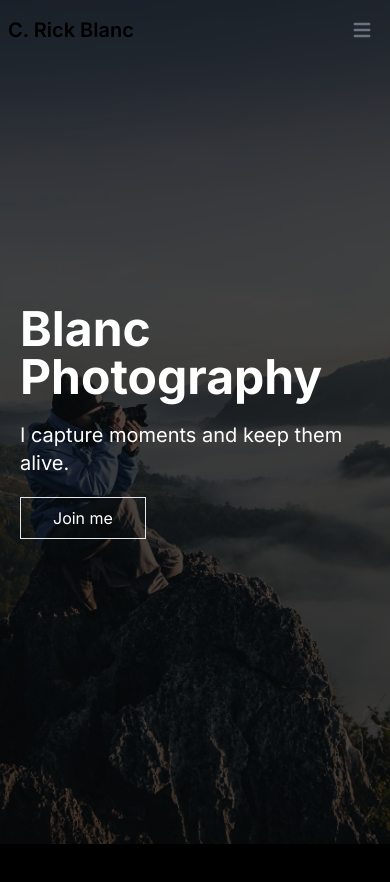
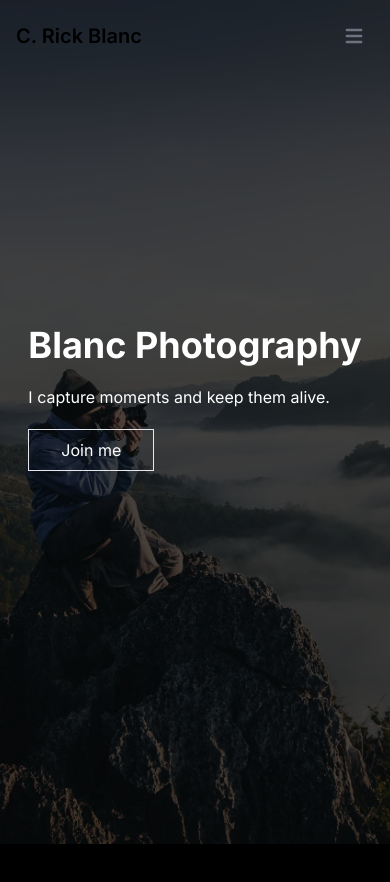
Before and after one commit to onurcagan/photographer-site, a Next.js app: page / in a window 390 px wide. Shown: the top 882 px of the page. Built offline with nearby package versions, Linux system fonts and the light colour scheme.

Commit message:
mobile navbar menu now has a close button and navbar buttons close the navbar menu as expected

```diff
--- a/src/components/Hero.tsx
+++ b/src/components/Hero.tsx
@@ -4,9 +4,9 @@ function Hero({ heading, message }: { heading: string; message: string }) {
   return (
     <div className="flex items-center justify-center h-screen mb-12 bg-fixed bg-center bg-cover custom-img">
       <div className="absolute top-0 bottom-0 left-0 right-0 bg-black/70 z-[2]" />
-      <div className="p-5 text-white z-[2]">
-        <h2 className="text-5xl font-bold">{heading}</h2>
-        <p className="py-5 text-xl">{message}</p>
+      <div className="p-5 text-white z-[2] -mt-12">
+        <h2 className="text-4xl font-bold sm:text-5xl">{heading}</h2>
+        <p className="py-5 sm:text-xl">{message}</p>
         <button className="px-8 py-2 border">Join me</button>
       </div>
     </div>
--- a/src/components/Navbar.tsx
+++ b/src/components/Navbar.tsx
@@ -1,10 +1,12 @@
 import Link from 'next/link'
 import { useState } from 'react'
+import { AiOutlineClose } from 'react-icons/ai'
 
 export const Navbar = () => {
   const [nav, setNav] = useState(false)
   return (
-    <nav className="fixed left-0 top-0 w-full z-10 ease-in duration-300 border-gray-200 px-2 sm:px-4 py-2.5">
+    <nav className="fixed top-0 left-0 z-10 w-full px-4 py-4 duration-300 ease-in border-gray-200 sm:px-6">
+      {/* Main Div */}
       <div className="container flex flex-wrap items-center justify-between mx-auto">
         <Link href="/" className="flex items-center">
           <span className="self-center text-xl font-semibold whitespace-nowrap dark:text-white">C. Rick Blanc</span>
@@ -67,12 +69,17 @@ export const Navbar = () => {
           }`}
           id="navbar-default"
         >
+          <div className="absolute top-4 right-4 p-2.5 rounded-lg hover:bg-gray-100 focus:outline-none focus:ring-2 focus:ring-gray-200 dark:text-gray-400 dark:hover:bg-gray-700 dark:focus:ring-gray-600 ">
+            <AiOutlineClose color="white" size={'1.2rem'} onClick={() => setNav(false)} />
+          </div>
+
           <ul className="flex flex-col gap-12 p-4 mt-4 text-4xl rounded-lg">
             <li>
               <Link
                 href="/"
                 className="block py-2 pl-3 pr-4 text-gray-700 rounded hover:bg-gray-100 md:hover:bg-transparent md:border-0 md:hover:text-blue-700 md:p-0 dark:text-gray-400 md:dark:hover:text-white dark:hover:bg-gray-700 dark:hover:text-white md:dark:hover:bg-transparent"
                 aria-current="page"
+                onClick={() => setNav(false)}
               >
                 Home
               </Link>
@@ -81,6 +88,7 @@ export const Navbar = () => {
               <Link
                 href="/#gallery"
                 className="block py-2 pl-3 pr-4 text-gray-700 rounded hover:bg-gray-100 md:hover:bg-transparent md:border-0 md:hover:text-blue-700 md:p-0 dark:text-gray-400 md:dark:hover:text-white dark:hover:bg-gray-700 dark:hover:text-white md:dark:hover:bg-transparent"
+                onClick={() => setNav(false)}
               >
                 Gallery
               </Link>
@@ -89,6 +97,7 @@ export const Navbar = () => {
               <Link
                 href="#"
                 className="block py-2 pl-3 pr-4 text-gray-700 rounded hover:bg-gray-100 md:hover:bg-transparent md:border-0 md:hover:text-blue-700 md:p-0 dark:text-gray-400 md:dark:hover:text-white dark:hover:bg-gray-700 dark:hover:text-white md:dark:hover:bg-transparent"
+                onClick={() => setNav(false)}
               >
                 Work
               </Link>
@@ -97,6 +106,7 @@ export const Navbar = () => {
               <Link
                 href="/#contact"
                 className="block py-2 pl-3 pr-4 text-gray-700 rounded hover:bg-gray-100 md:hover:bg-transparent md:border-0 md:hover:text-blue-700 md:p-0 dark:text-gray-400 md:dark:hover:text-white dark:hover:bg-gray-700 dark:hover:text-white md:dark:hover:bg-transparent"
+                onClick={() => setNav(false)}
               >
                 Contact
               </Link>
```
